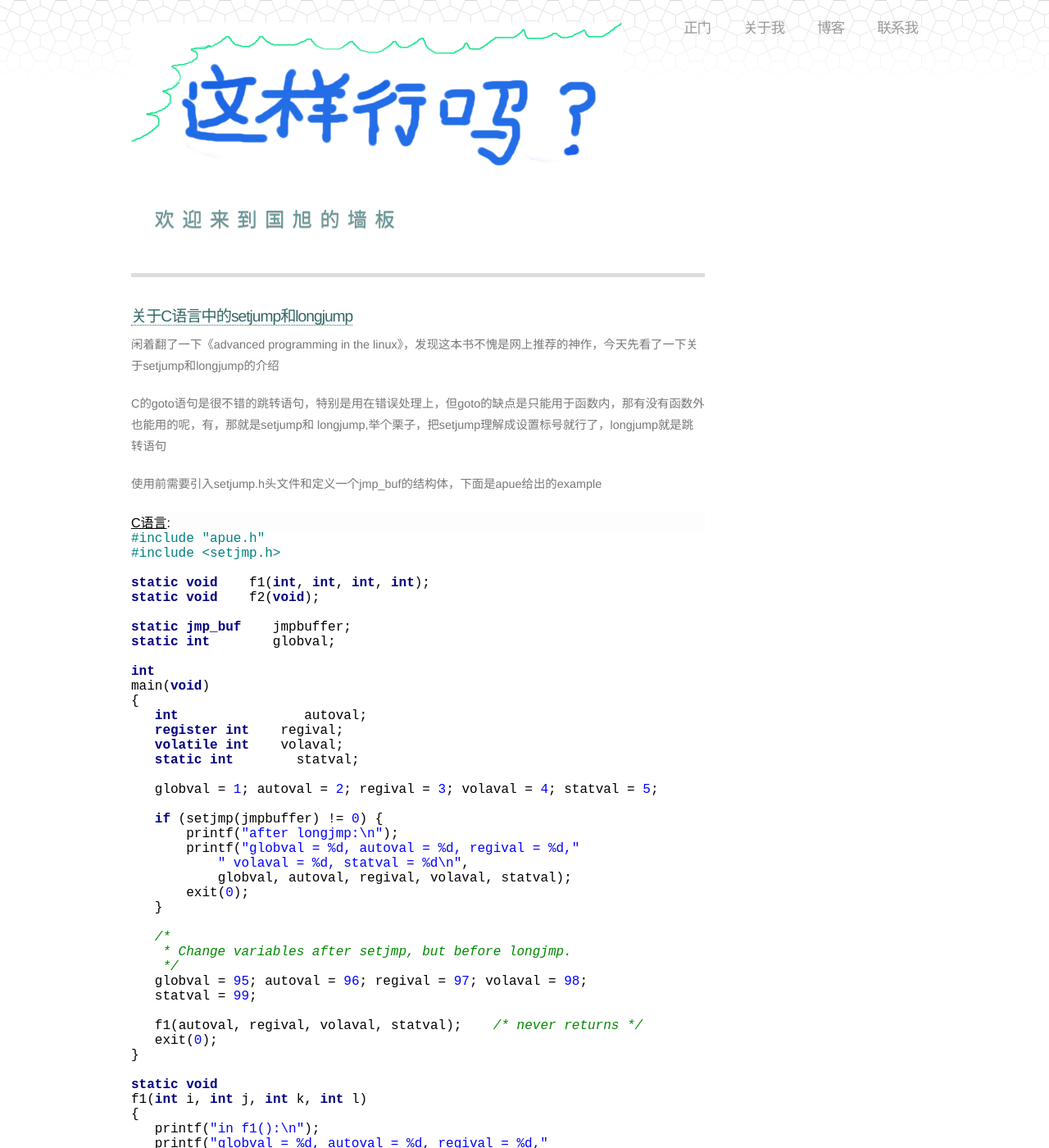
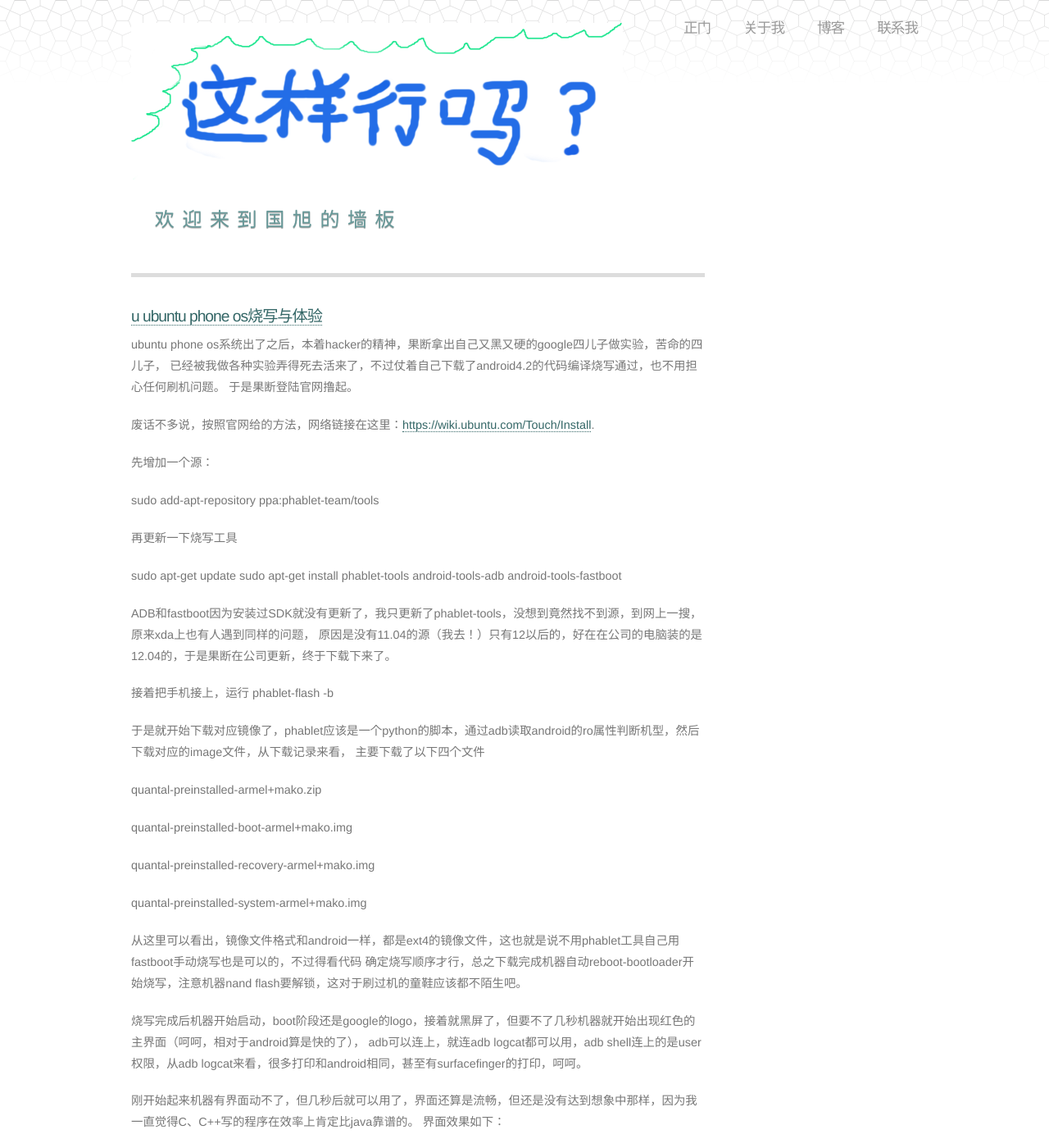
Before and after one commit to kuniasahi/jekyll_demo, a Jekyll site: the page built from blog/index.html, in a window 1280 px wide and 1400 px high. Shown: the whole window at 82% size. Built offline with Jekyll 4.4.1, drawn with Linux system fonts in a browser that asks for light colours; some of the changed text lies outside the part shown.

Commit message:
post blog 2013-2-26-ubuntu-phone-try.html

```diff
--- /dev/null
+++ b/_posts/2013-2-26-ubuntu-phone-try.html
@@ -0,0 +1,109 @@
+---
+layout: post
+author: yuguoxu
+author_url: http://yuguoxusblog.tk/
+author_email: yokuniasahi@gmail.com
+title: u ubuntu phone os烧写与体验
+published_date: 2013-2-26
+---
+
+<p>
+ ubuntu phone os系统出了之后，本着hacker的精神，果断拿出自己又黑又硬的google四儿子做实验，苦命的四儿子，
+ 已经被我做各种实验弄得死去活来了，不过仗着自己下载了android4.2的代码编译烧写通过，也不用担心任何刷机问题。
+ 于是果断登陆官网撸起。
+</p>
+<p>
+ 废话不多说，按照官网给的方法，网络链接在这里：<a href="https://wiki.ubuntu.com/Touch/Install">https://wiki.ubuntu.com/Touch/Install</a>.
+</p>
+<p>
+先增加一个源：
+</p>
+<p>
+sudo add-apt-repository ppa:phablet-team/tools
+</p>
+<p>
+再更新一下烧写工具
+</p>
+<p>
+sudo apt-get update
+sudo apt-get install phablet-tools android-tools-adb android-tools-fastboot
+</p>
+<p>
+ ADB和fastboot因为安装过SDK就没有更新了，我只更新了phablet-tools，没想到竟然找不到源，到网上一搜，原来xda上也有人遇到同样的问题，
+ 原因是没有11.04的源（我去！）只有12以后的，好在在公司的电脑装的是12.04的，于是果断在公司更新，终于下载下来了。
+</p>
+<p>
+ 接着把手机接上，运行
+ phablet-flash -b
+</p>
+<p>
+ 于是就开始下载对应镜像了，phablet应该是一个python的脚本，通过adb读取android的ro属性判断机型，然后下载对应的image文件，从下载记录来看，
+ 主要下载了以下四个文件
+</p>
+<p>
+ quantal-preinstalled-armel+mako.zip
+</p>
+<p>
+ quantal-preinstalled-boot-armel+mako.img
+</p>
+<p>
+ quantal-preinstalled-recovery-armel+mako.img
+</p>
+<p>
+ quantal-preinstalled-system-armel+mako.img
+</p>
+<p>
+ 从这里可以看出，镜像文件格式和android一样，都是ext4的镜像文件，这也就是说不用phablet工具自己用fastboot手动烧写也是可以的，不过得看代码
+ 确定烧写顺序才行，总之下载完成机器自动reboot-bootloader开始烧写，注意机器nand flash要解锁，这对于刷过机的童鞋应该都不陌生吧。
+</p>
+<p>
+烧写完成后机器开始启动，boot阶段还是google的logo，接着就黑屏了，但要不了几秒机器就开始出现红色的主界面（呵呵，相对于android算是快的了），
+adb可以连上，就连adb logcat都可以用，adb shell连上的是user权限，从adb logcat来看，很多打印和android相同，甚至有surfacefinger的打印，呵呵。
+</p>
+<p>
+ 刚开始起来机器有界面动不了，但几秒后就可以用了，界面还算是流畅，但还是没有达到想象中那样，因为我一直觉得C、C++写的程序在效率上肯定比java靠谱的。
+ 界面效果如下：
+</p>
+<img src="/images/ubuntuphone1.png"
+     style="float:left;"
+     alt="ubuntuphone1"
+     title="ubuntuphone1" />
+<p>
+ 这个是主界面的
+</p>
+<img src="/images/ubuntuphone2.png"
+     style="float:left;"
+     alt="ubuntuphone2"
+     title="ubuntuphone2" />
+<p>
+很多应用都不能用，这个音乐只有些莫名其妙的图片，点击了没反应，我20多首歌曲一首也放不了
+</p>
+<img src="/images/ubuntuphone3.png"
+     style="float:left;"
+     alt="ubuntuphone3"
+     title="ubuntuphone3" />
+<p>
+这个游戏也玩不了
+</p>
+ <img src="/images/ubuntuphone4.png"
+     style="float:left;"
+     alt="ubuntuphone4"
+     title="ubuntuphone4" />
+<p>
+顺便说一下，系统没有截图工具，也不支持音量键+电源键的截图方式，所有的图都是通过screencap截图的，这是个android的shell工具
+命令是screencap -p /sdcard/xxx.png，这个工具能运行证明使用了不少的android代码，不过不用白不用呢。
+意外的是相机能用，不过很简单也没有太多功能，随便抓了一张，居然可以把拍到的东西抓下来，难道没有用硬件叠加？
+</p>
+ <img src="/images/ubuntuphone5.png"
+     style="float:left;"
+     alt="ubuntuphone5"
+     title="ubuntuphone5" />
+<p>
+从UI的设计来看，继承了ubuntu系列的风格，还是很漂亮的，很sexual和cool，同时融合了社交元素，集成了facebook和twritter，
+当然这两样在天朝不能用，你懂的。单独从UI上来说比什么firefoxos MeeGo靠谱多了，这款系统基本已经确定走中高端市场了，
+同时ubuntu社区的开发人员比较多，特别是C、C++的开发环境会吸引一部分人员，同时这次发布的固件不仅有手机的还有pad的，
+同时还支持pc与设备互联，相信ubuntu的野望还是比较大的，这款系统肯定不会只作为一款hacker的系统
+</p>
+<p>
+    以后会写一些更多关于android的东西，学习路上，与君共勉！
+</p>
--- a/about/index.html
+++ b/about/index.html
@@ -33,7 +33,7 @@ title: yuguoxus'blog(国旭的墙板)
     <h2>自己画的萨达哈鲁</h2>
 
     <dl>
-        <dt>niga</dt>
+        <dt>sadaharu</dt>
 
         <dd>
             <img src="/images/sadaharu.png"
```
Also changed, not shown: images/d51.png (deleted), images/ubuntuphone1.png (added), images/ubuntuphone2.png (added), images/ubuntuphone3.png (added), images/ubuntuphone4.png (added), images/ubuntuphone5.png (added).
